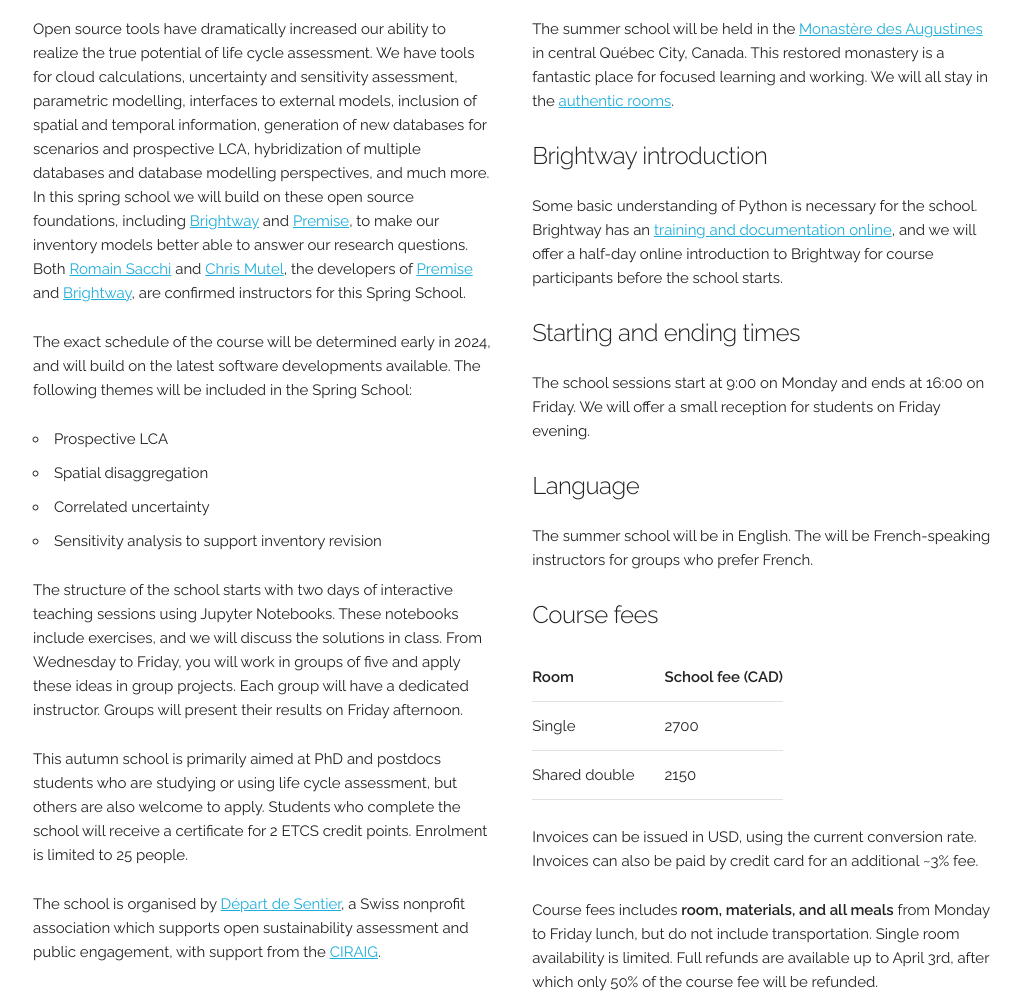
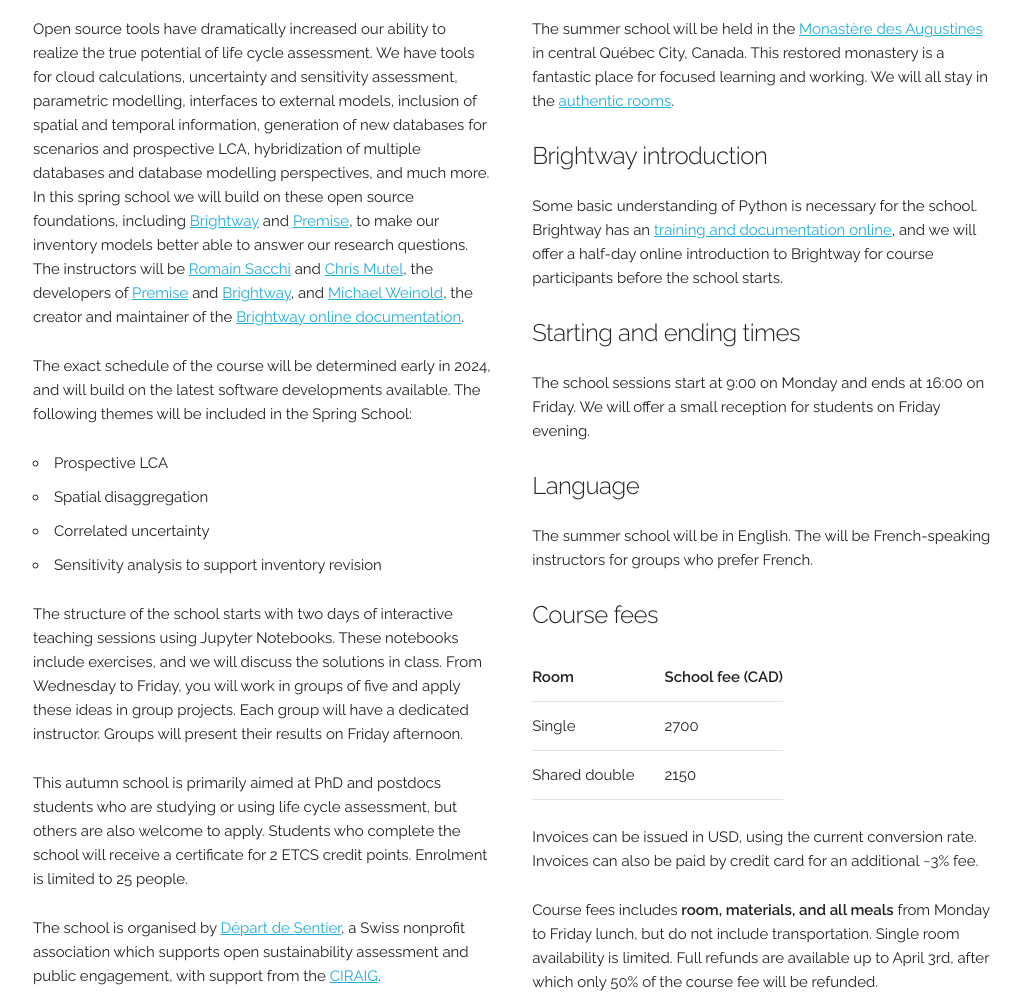
Before and after one commit to Depart-de-Sentier/Depart-de-Sentier.github.io, a plain HTML site: page spring-24.html in a window 1280 px wide. Shown: the part 724-1721 px from the top of the page, without its empty margins (127-1148 px from the left). Drawn offline with Linux system fonts and the light colour scheme.

Commit message:
Updated instructors

```diff
--- a/spring-24.html
+++ b/spring-24.html
@@ -41,7 +41,7 @@
     <div class="row">
       <div class="one-half column">
         <h5>Course overview</h5>
-        <p>Open source tools have dramatically increased our ability to realize the true potential of life cycle assessment. We have tools for cloud calculations, uncertainty and sensitivity assessment, parametric modelling, interfaces to external models, inclusion of spatial and temporal information, generation of new databases for scenarios and prospective LCA, hybridization of multiple databases and database modelling perspectives, and much more. In this spring school we will build on these open source foundations, including <a href="https://docs.brightway.dev/en/latest/">Brightway</a> and <a href="https://github.com/polca/premise">Premise</a>, to make our inventory models better able to answer our research questions. Both <a href="https://www.psi.ch/en/ta/people/romain-sacchi">Romain Sacchi</a> and <a href="https://chris.mutel.org/">Chris Mutel</a>, the developers of <a href="https://github.com/polca/premise">Premise</a> and <a href="https://docs.brightway.dev/en/latest/">Brightway</a>, are confirmed instructors for this Spring School.</p>
+        <p>Open source tools have dramatically increased our ability to realize the true potential of life cycle assessment. We have tools for cloud calculations, uncertainty and sensitivity assessment, parametric modelling, interfaces to external models, inclusion of spatial and temporal information, generation of new databases for scenarios and prospective LCA, hybridization of multiple databases and database modelling perspectives, and much more. In this spring school we will build on these open source foundations, including <a href="https://docs.brightway.dev/en/latest/">Brightway</a> and <a href="https://github.com/polca/premise">Premise</a>, to make our inventory models better able to answer our research questions. The instructors will be <a href="https://www.psi.ch/en/ta/people/romain-sacchi">Romain Sacchi</a> and <a href="https://chris.mutel.org/">Chris Mutel</a>, the developers of <a href="https://github.com/polca/premise">Premise</a> and <a href="https://docs.brightway.dev/en/latest/">Brightway</a>, and <a href="https://www.psi.ch/de/ta/people/michael-weinold">Michael Weinold</a>, the creator and maintainer of the <a href="https://docs.brightway.dev/">Brightway online documentation</a>.</p>
         <p>The exact schedule of the course will be determined early in 2024, and will build on the latest software developments available. The following themes will be included in the Spring School:</p>
         <ul>
           <li>Prospective LCA</li>
```
Also changed, not shown: index.html (+3 -3 lines).
